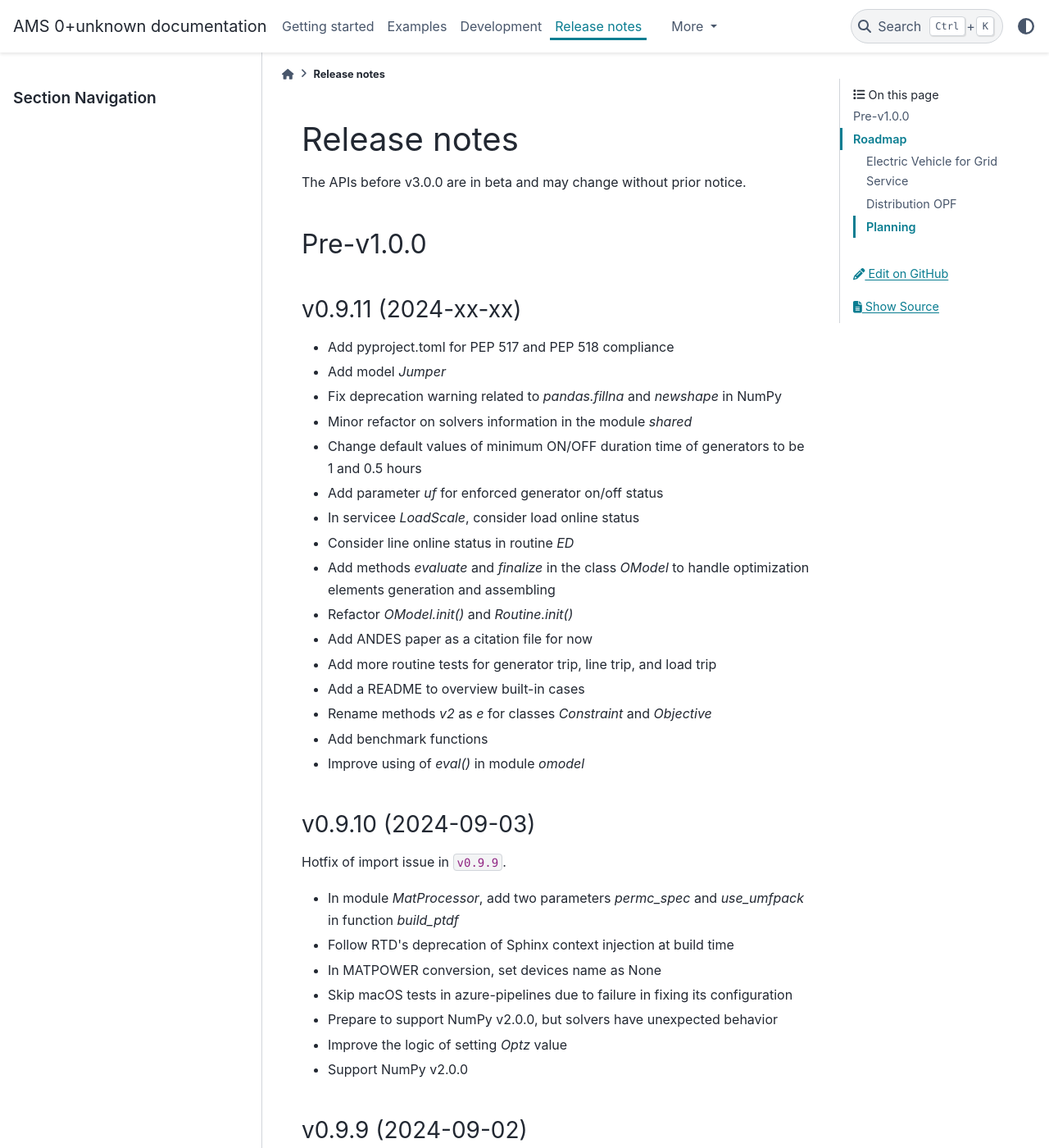
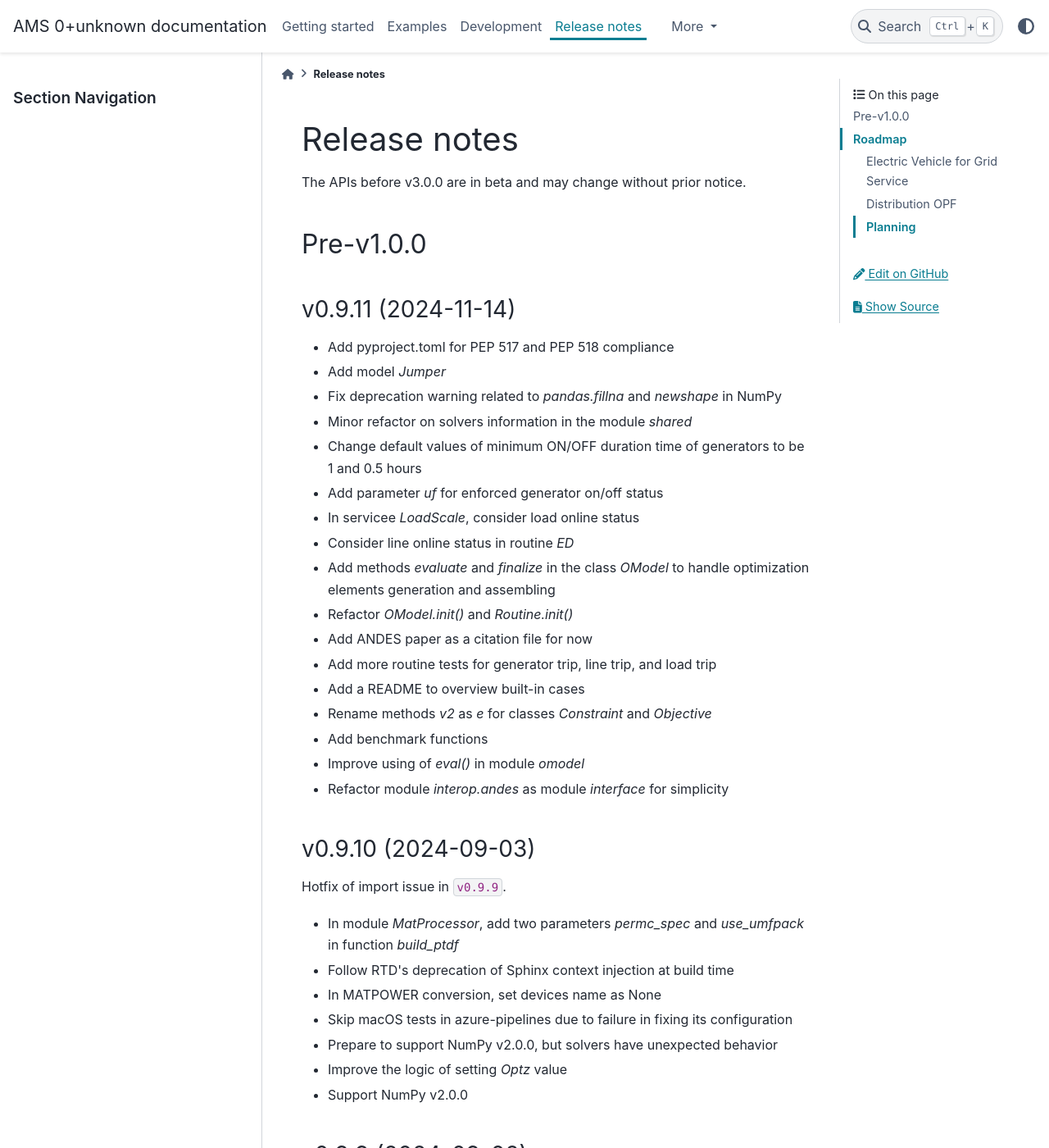
Before and after one commit to CURENT/ams, a Sphinx documentation site: the page built from docs/source/release-notes.rst, in a window 1280 px wide and 1400 px high. Shown: the whole window at 82% size. Built offline with Sphinx 7.4.7 and the PyData theme 0.15.4, drawn with Linux system fonts in a browser that asks for light colours; pages that are not in the unit, such as notebooks, are missing from menus.

Commit message:
Update release notes

```diff
--- a/docs/source/release-notes.rst
+++ b/docs/source/release-notes.rst
@@ -9,7 +9,7 @@ The APIs before v3.0.0 are in beta and may change without prior notice.
 Pre-v1.0.0
 ==========
 
-v0.9.11 (2024-xx-xx)
+v0.9.11 (2024-11-14)
 --------------------
 
 - Add pyproject.toml for PEP 517 and PEP 518 compliance
@@ -28,6 +28,7 @@ v0.9.11 (2024-xx-xx)
 - Rename methods `v2` as `e` for classes `Constraint` and `Objective`
 - Add benchmark functions
 - Improve using of `eval()` in module `omodel`
+- Refactor module `interop.andes` as module `interface` for simplicity
 
 v0.9.10 (2024-09-03)
 --------------------
```
